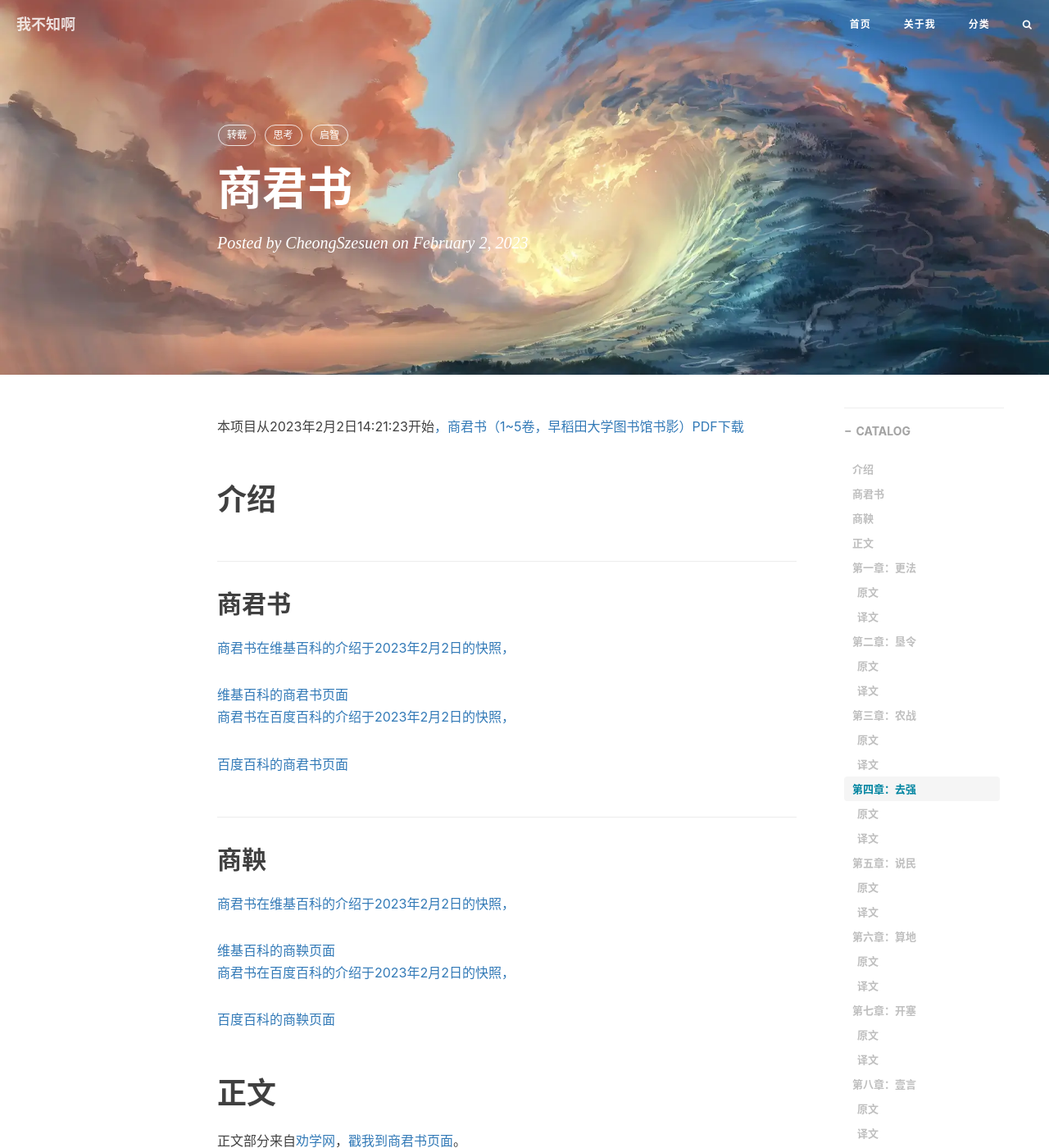
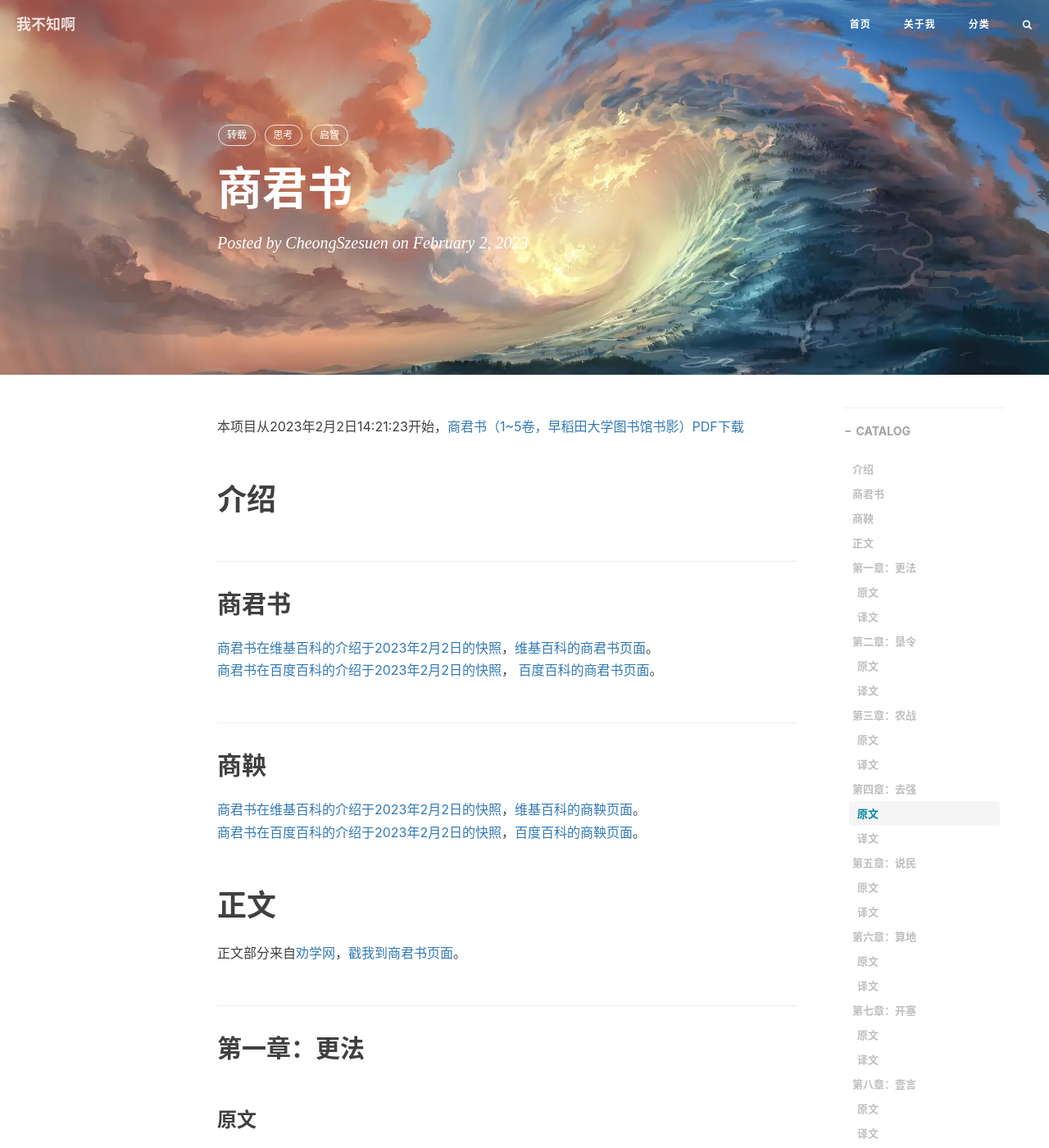
Before and after one commit to locyoo/locyoo.github.io, a Jekyll site: the page built from _posts/2023-02-02-商君书.md, in a window 1280 px wide and 1400 px high. Shown: the whole window at 82% size. Built offline with Jekyll 4.4.1, drawn with Linux system fonts in a browser that asks for light colours; comment, search, counter and statistics services are not loaded; some of the changed lines change nothing that is shown.

Commit message:
一些链接更改方式

```diff
--- a/_posts/2023-02-02-商君书.md
+++ b/_posts/2023-02-02-商君书.md
@@ -10,28 +10,21 @@
     - 思考
     - 启智
 ---
-本项目从2023年2月2日14:21:23开始<a href="/download/商君书/商君书_商鞅_卷1~5_早稻田大学图书馆书影.pdf" download="商君书_商鞅_卷1~5_早稻田大学图书馆书影.pdf">，商君书（1~5卷，早稻田大学图书馆书影）PDF下载</a>
+本项目从2023年2月2日14:21:23开始，<a href="/download/商君书/商君书_商鞅_卷1~5_早稻田大学图书馆书影.pdf" download="商君书_商鞅_卷1~5_早稻田大学图书馆书影.pdf">商君书（1~5卷，早稻田大学图书馆书影）PDF下载</a>
 # 介绍
 ## 商君书
-<a href="/download/商君书/商君书_维基百科_2023年2月2日.pdf" download="商君书_维基百科_2023年2月2日.pdf">商君书在维基百科的介绍于2023年2月2日的快照，</a>
-
-[维基百科的商君书页面](https://zh.wikipedia.org/zh-cn/%E5%95%86%E5%90%9B%E4%B9%A6)
+<a href="/download/商君书/商君书_维基百科_2023年2月2日.pdf" download="商君书_维基百科_2023年2月2日.pdf">商君书在维基百科的介绍于2023年2月2日的快照</a>，<a href="https://zh.wikipedia.org/zh-cn/%E5%95%86%E5%90%9B%E4%B9%A6" target="_blank">维基百科的商君书页面</a>。
 <br>
-<a href="/download/商君书/商君书_百度百科_2023年2月2日.pdf" download="商君书_百度百科_2023年2月2日.pdf">商君书在百度百科的介绍于2023年2月2日的快照，</a>
-
-[百度百科的商君书页面](https://baike.baidu.com/item/%E5%95%86%E5%90%9B%E4%B9%A6/783659)
+<a href="/download/商君书/商君书_百度百科_2023年2月2日.pdf" download="商君书_百度百科_2023年2月2日.pdf">商君书在百度百科的介绍于2023年2月2日的快照</a>，
+<a href="https://baike.baidu.com/item/%E5%95%86%E5%90%9B%E4%B9%A6/783659" target="_blank">百度百科的商君书页面</a>。
 
 ## 商鞅
-<a href="/download/商君书/商鞅_维基百科_2023年2月2日.pdf" download="商鞅_维基百科_2023年2月2日.pdf">商君书在维基百科的介绍于2023年2月2日的快照，</a>
-
-[维基百科的商鞅页面](https://zh.wikipedia.org/zh-hans/%E5%95%86%E9%9E%85)
+<a href="/download/商君书/商鞅_维基百科_2023年2月2日.pdf" download="商鞅_维基百科_2023年2月2日.pdf">商君书在维基百科的介绍于2023年2月2日的快照</a>，<a href="https://zh.wikipedia.org/zh-hans/%E5%95%86%E9%9E%85" target="_blank">维基百科的商鞅页面</a>。
 <br>
-<a href="/download/商君书/商鞅_百度百科_2023年2月2日.pdf" download="商鞅_百度百科_2023年2月2日.pdf">商君书在百度百科的介绍于2023年2月2日的快照，</a>
-
-[百度百科的商鞅页面](https://baike.baidu.com/item/%E5%95%86%E9%9E%85/51063)
+<a href="/download/商君书/商鞅_百度百科_2023年2月2日.pdf" download="商鞅_百度百科_2023年2月2日.pdf">商君书在百度百科的介绍于2023年2月2日的快照</a>，<a href="https://baike.baidu.com/item/%E5%95%86%E9%9E%85/51063" target="_blank">百度百科的商鞅页面</a>。
 
 # 正文
-正文部分来自[劝学网](http://www.quanxue.cn)，[戳我到商君书页面](http://www.quanxue.cn/CT_FaJia/ShangJunIndex.html)。
+正文部分来自[劝学网](http://www.quanxue.cn)，<a href="http://www.quanxue.cn/CT_FaJia/ShangJunIndex.html" target="_blank">戳我到商君书页面</a>。
 ## 第一章：更法
 ### 原文
 孝公平画，公孙鞅、甘龙、杜挚三大夫御于君。虑世事之变，讨正法之本，求使民之道。
```
